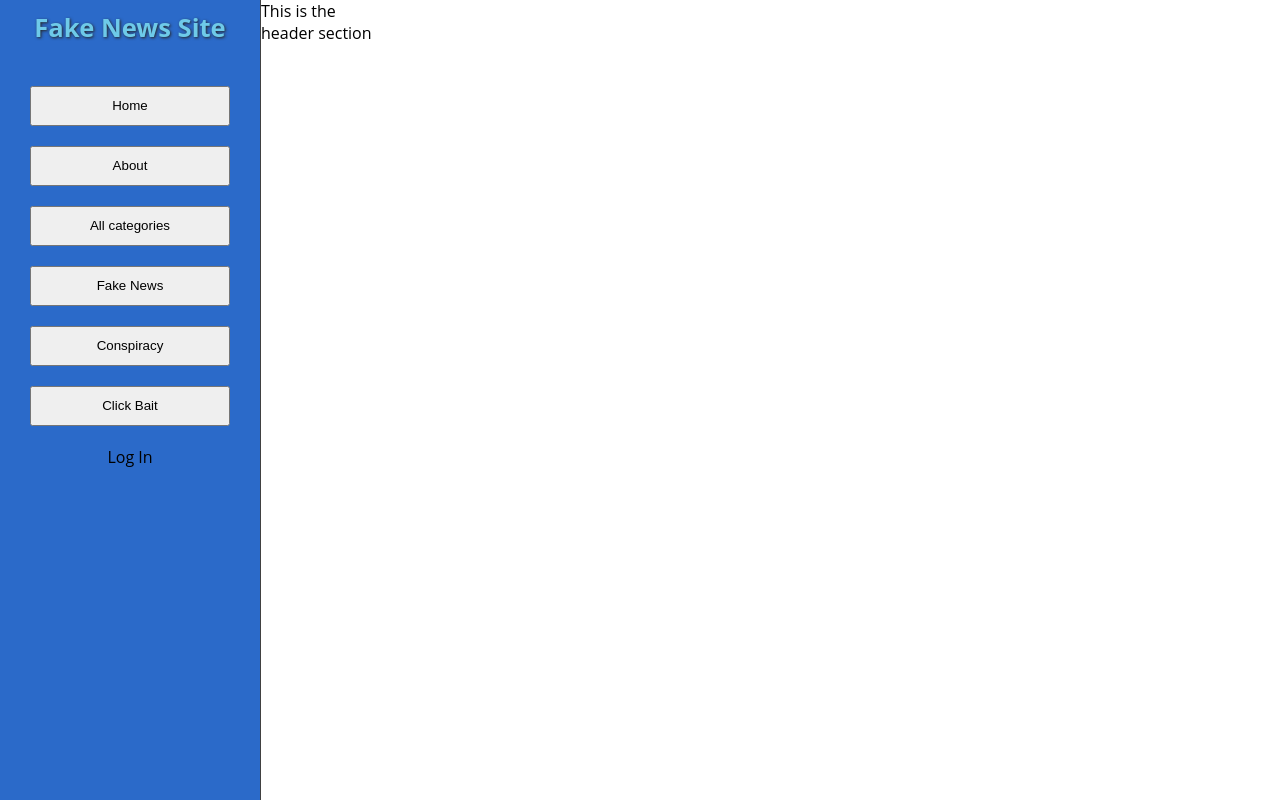
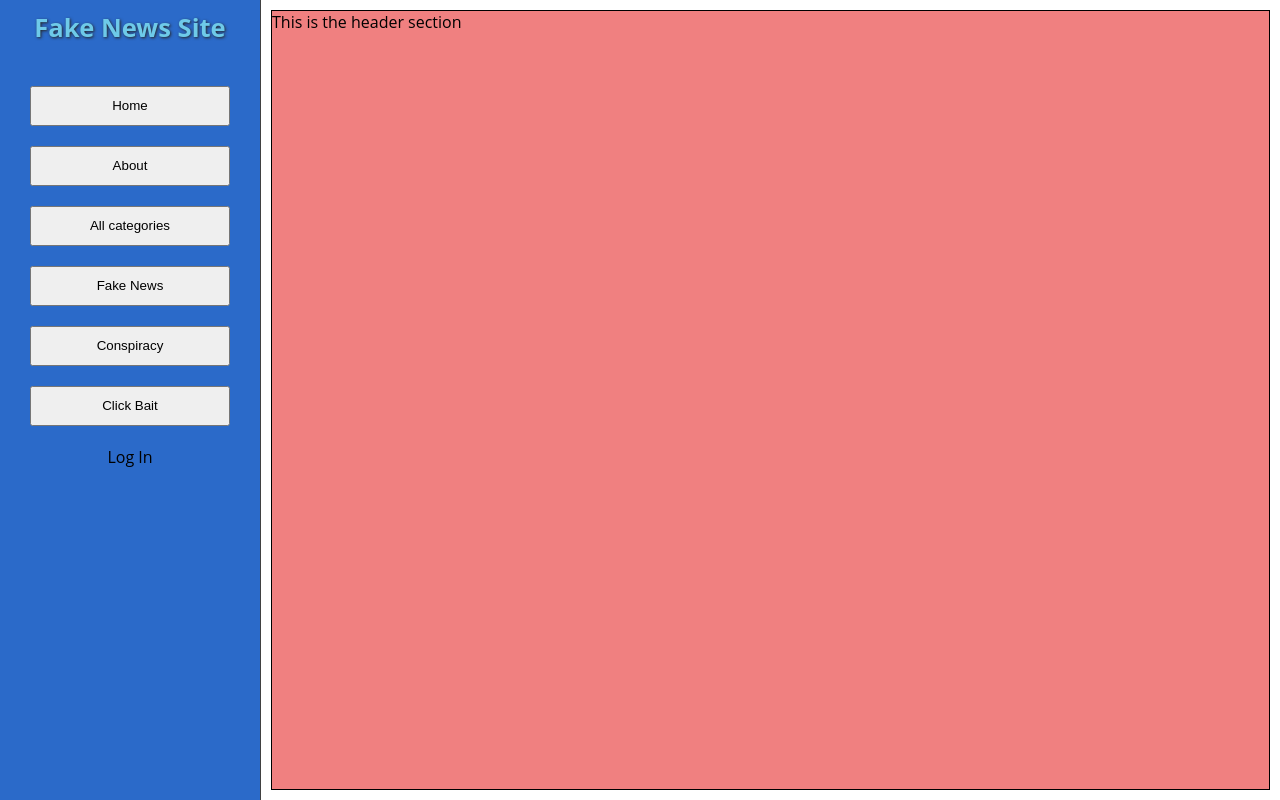
Before and after one commit to JS-goose/fake_news_react, a React (Create React App) app: page / in a window 1280 px wide. Built offline with nearby package versions, Linux system fonts and the light colour scheme; no server answers.

Commit message:
adjusted the header to fit properly in the grid

```diff
--- a/src/App.css
+++ b/src/App.css
@@ -18,6 +18,14 @@ html, body {
 a {
   color: rgb(43, 106, 201);
   text-decoration: none;
+}
+
+#header-container {
+  grid-column: 1 / span 3;
+  background-color: lightcoral;
+  height: 100%;
+  width: 100%;
+  border: 1px solid black;
 }
 
 nav {
@@ -65,7 +73,7 @@ nav h1 {
   grid-template-columns: repeat(3, minmax(200px, auto));
   color: black;
   width: 100%;
-  height: 100%;
+  /* height: 60%; */
   margin: 10px;
 }
 
--- a/src/App.js
+++ b/src/App.js
@@ -28,12 +28,12 @@ class App extends Component {
       <Router>
         <section className="App">
           <Sidebar />
-          <Header />
           <Route
             exact
             path="/"
             render={(props) => (
               <section id="news-list-container" articles={this.props.articles}>
+                <Header />
                 <NewsList articles={this.state.articles} />
               </section>
             )}
```
